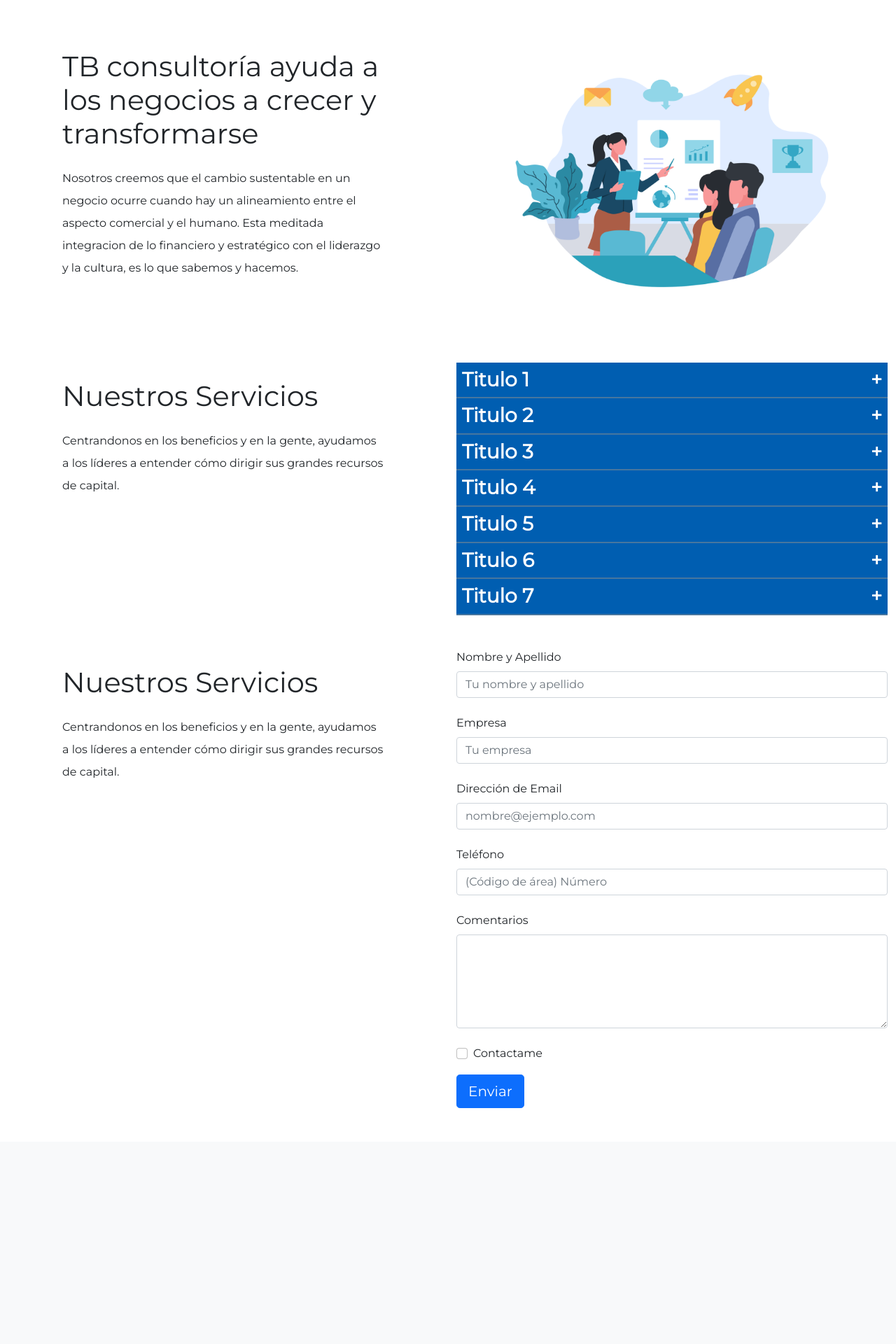
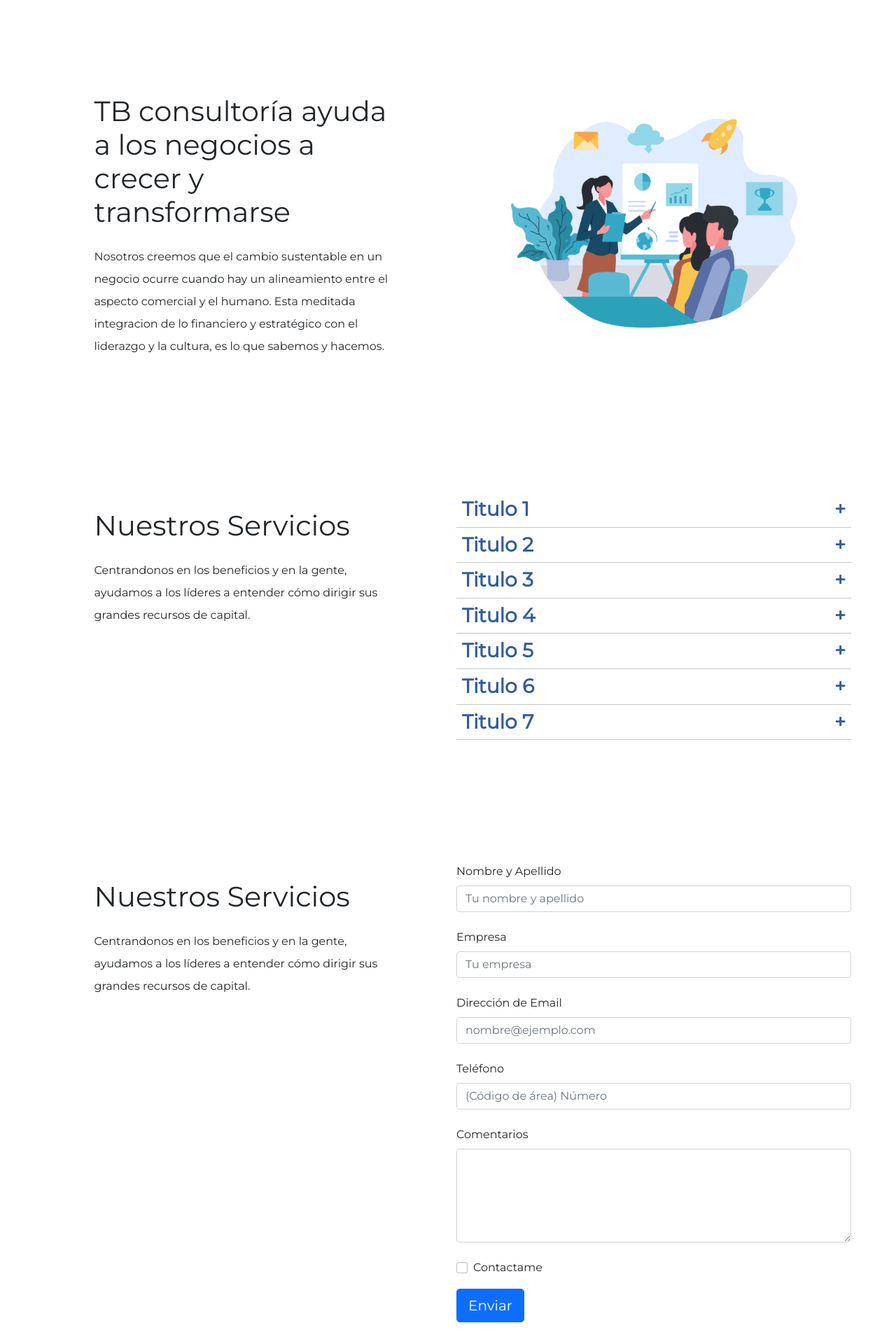
Before and after one commit to CrisDesco88/TB_webpage, a PHP site: page / in a window 1280 px wide. Shown: the part 1094-3014 px from the top of the page at 70% size. Before the commit the page ends 2677 px from the top, so only its background shows below. Run offline with PHP 8.4, Linux system fonts and the light colour scheme.

Commit message:
Estilizado de botonera de acordeon

```diff
--- a/css/style.css
+++ b/css/style.css
@@ -7,6 +7,13 @@
 body {
     font-family: 'Montserrat', sans-serif;
     overflow-x: hidden;
+}
+
+section {
+    padding-left: 5vw !important;
+    padding-right: 5vw !important;
+    padding-top: 5vmax;
+    padding-bottom: 5vmax;
 }
 
 /*========================MENU==============================*/
@@ -33,13 +40,15 @@ body {
 /*====================SERVICIOS=========================*/
 
 .btn-item {
-    background: #005eb1;
+    background: rgb(0 94 177 / 0%);
     display: block;
-    color: white;
+    color: rgb(49 92 156);
     padding: 8px;
     font-weight: bold;
-    border-bottom: 2px solid rgba(142, 142, 142, 0.5);
-    margin: 0;
+    border-bottom: 1px solid rgba(142, 142, 142, 0.5);
+    margin: 0px;
+    /* border-radius: 4px; */
+    cursor: pointer;
 
 }
 
@@ -48,6 +57,7 @@ body {
     overflow: hidden;
     max-height: 0px;
     opacity: 0;
+    transition: 0.4s ease-in-out;
 }
 
 .active + .item-content {
@@ -57,7 +67,9 @@ body {
 }
 
 .btn-item.active {
-    background: crimson;
+    background: rgb(49 92 156);
+    color: white;
+    border-radius: 4px;
 }
 
 .btn-item:after {
```
